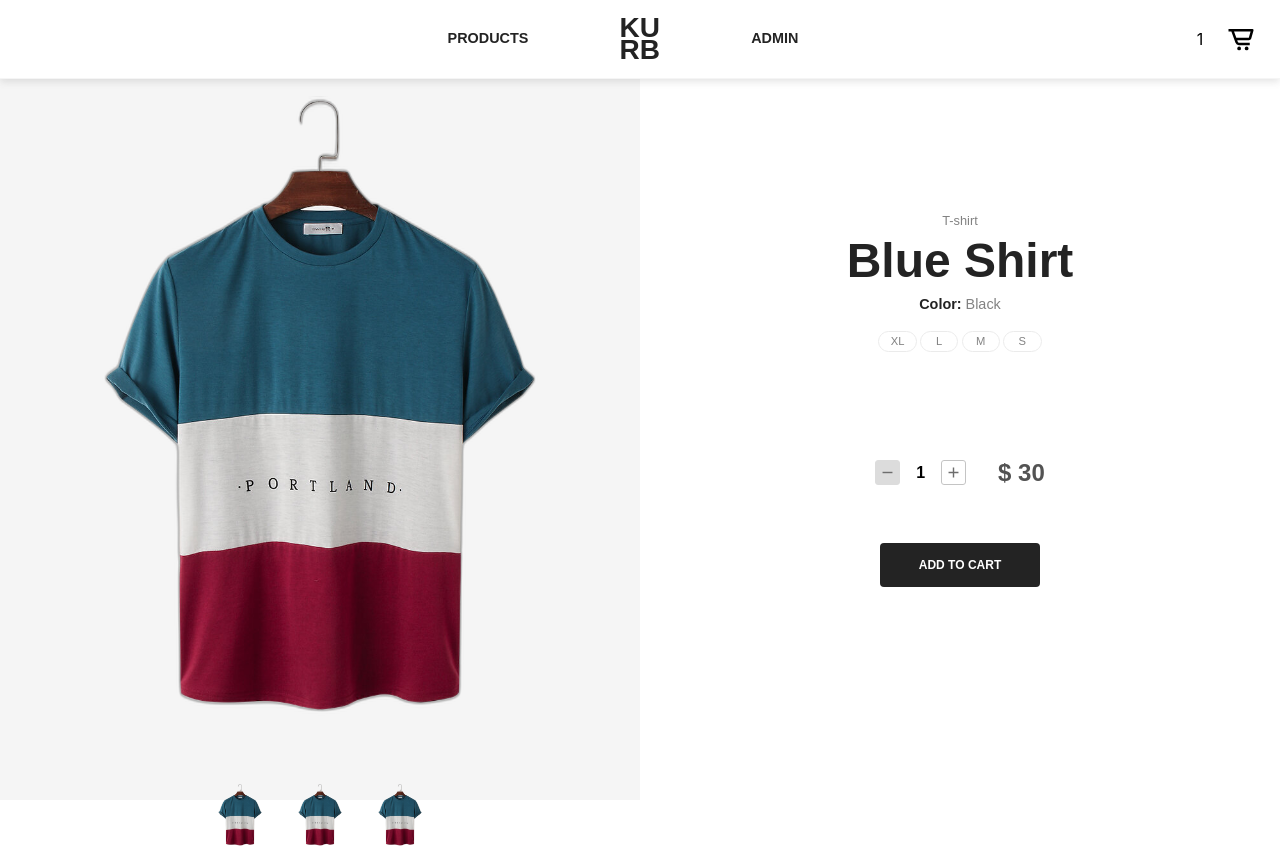
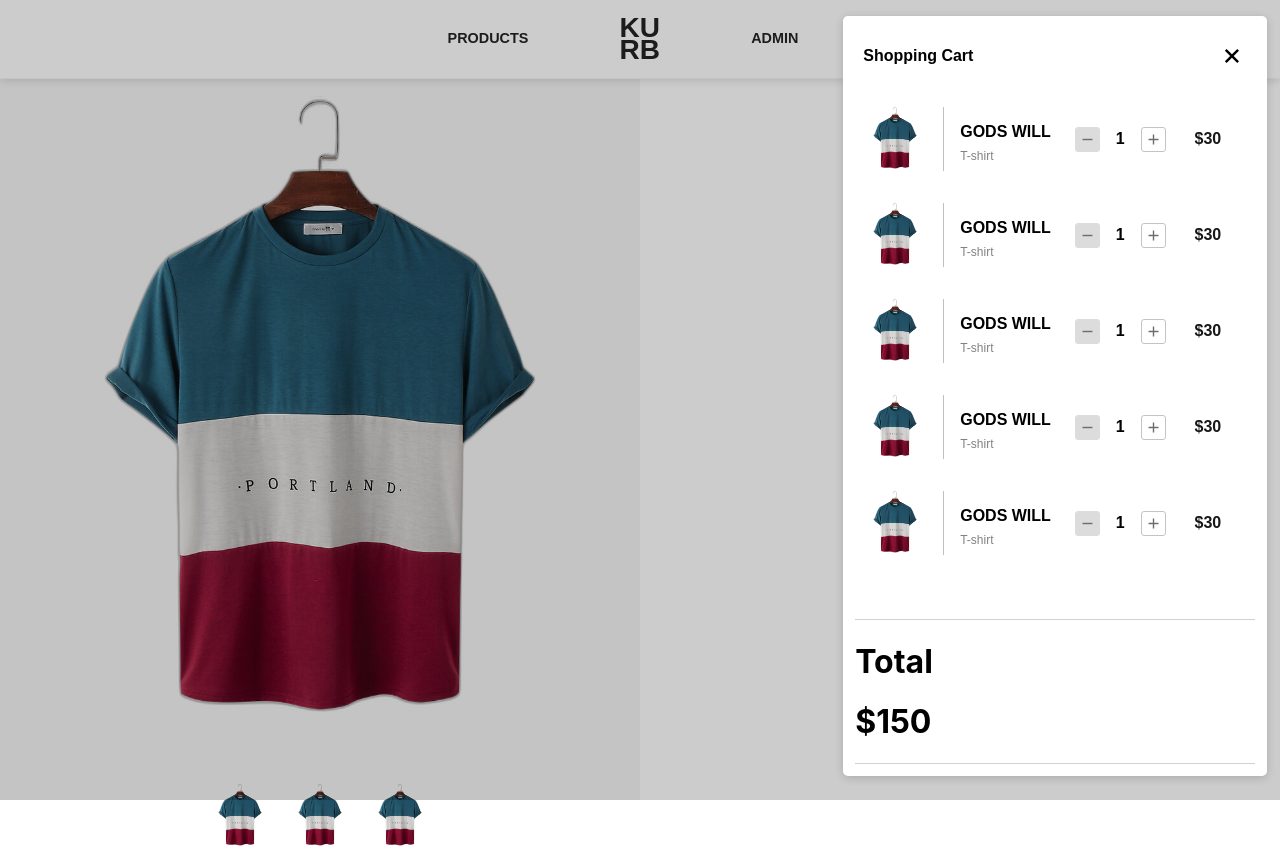
Before and after one commit to TajLonghurst/React-Products-Project, a React (Create React App) app: page /productDetials/1 in a window 1280 px wide. Built offline with nearby package versions, Linux system fonts and the light colour scheme.

Commit message:
Added Cart modal

```diff
--- a/public/index.html
+++ b/public/index.html
@@ -28,6 +28,7 @@
 <body>
   <noscript>You need to enable JavaScript to run this app.</noscript>
   <div id="MobileNavigationMenu"></div>
+  <div id="ModalCart"></div>
   <div id="MobileFilterMenu"></div>
   <div id="root"></div>
   <!--
--- a/src/Animations/Products-Animations.js
+++ b/src/Animations/Products-Animations.js
@@ -1,6 +1,6 @@
 export const filterSlideRight = {
   hidden: {
-    x: "-15vw",
+    x: "-50vw",
   },
   visible: {
     x: "0vw",
@@ -12,12 +12,12 @@ export const filterSlideRight = {
     },
   },
   exit: {
-    x: "-15vw",
+    x: "-50vw",
     transition: {
       delay: 0.8,
       type: "spring",
       damping: "40",
-      stiffness: 500,
+      stiffness: 200,
     },
   },
 };
--- /dev/null
+++ b/src/Components/Modals/CartModal/CartModal.js
@@ -0,0 +1,34 @@
+import React, { Fragment } from "react";
+import classes from "./CartModal.module.css";
+import CartOverlay from "./CartOverlay";
+import xIcon from "../../../Assets/Icons/bx-x.svg";
+import CartModalList from "./CartModalList";
+
+const CartModal = () => {
+  return (
+    <Fragment>
+      <CartOverlay />
+      <div className={classes.container}>
+        <div className={classes.cartbody}>
+          <div className={classes.carthead}>
+            <h1 className={classes.carttitle}>Shopping Cart</h1>
+            <img className={classes.xIcon} src={xIcon} alt="X" />
+          </div>
+          <CartModalList />
+          <CartModalList />
+          <CartModalList />
+          <CartModalList />
+          <CartModalList />
+          <div className={classes.cartbottom}>
+            <div className={classes.verticallineBreaker}></div>
+            <h1>Total</h1>
+            <h1>$150</h1>
+            <div className={classes.verticallineBreaker}></div>
+          </div>
+        </div>
+      </div>
+    </Fragment>
+  );
+};
+
+export default CartModal;
--- /dev/null
+++ b/src/Components/Modals/CartModal/CartModal.module.css
@@ -0,0 +1,44 @@
+.container {
+  position: fixed;
+  top: 2%;
+  right: 1%;
+  z-index: 1001;
+}
+.cartbody {
+  padding: 0.75rem;
+  width: 25rem;
+  height: 100%;
+  max-width: 40rem;
+  background-color: #ffff;
+  box-shadow: rgba(43, 43, 43, 0.2) 0px 2px 8px 0px;
+  border-radius: 5px;
+}
+.carthead {
+  margin: 0;
+  margin: 0.5rem;
+  display: flex;
+  flex-direction: row;
+  justify-content: space-between;
+  align-items: center;
+  margin-bottom: 2rem;
+}
+.xIcon {
+  width: 30px;
+  height: 30px;
+}
+.carttitle {
+  font-family: sans-serif;
+  font-weight: bold;
+  font-size: 1rem;
+}
+.cartbottom {
+  margin-top: 2rem;
+  position: relative;
+}
+.verticallineBreaker {
+  position: relative;
+  content: "";
+  width: 100%;
+  height: 1px;
+  background-color: #d1d1d1;
+}
--- /dev/null
+++ b/src/Components/Modals/CartModal/CartModalList.js
@@ -0,0 +1,32 @@
+import React from "react";
+import classes from "./CartModalList.module.css";
+import shirtBlue from "../../../Assets/Images/ShirtBlue.png";
+import minusIcon from "../../../Assets/Icons/bx-minus.svg";
+import plusIcon from "../../../Assets/Icons/bx-plus.svg";
+
+const CartModalList = () => {
+  return (
+    <ul className={classes.cartcontent}>
+      <li className={classes.cartitem}>
+        <img className={classes.img} src={shirtBlue} alt="Img" />
+        <div className={classes.breakerline}></div>
+        <div className={classes.cartitemcontent}>
+          <h1 className={classes.itemname}>GODS WILL</h1>
+          <p className={classes.categorie}>T-shirt</p>
+        </div>
+        <div className={classes.incromentbtns}>
+          <button className={classes.minsBtn}>
+            <img className={classes.iconsize} src={minusIcon} alt="-" />
+          </button>
+          <p className={classes.itemCount}>1</p>
+          <button className={classes.plusBtn}>
+            <img className={classes.iconsize} src={plusIcon} alt="+" />
+          </button>
+          <p className={classes.itemprice}>$30</p>
+        </div>
+      </li>
+    </ul>
+  );
+};
+
+export default CartModalList;
--- /dev/null
+++ b/src/Components/Modals/CartModal/CartModalList.module.css
@@ -0,0 +1,98 @@
+.cartcontent {
+  margin: 0;
+  padding: 0;
+  list-style: none;
+  display: flex;
+  flex-direction: row;
+  align-items: center;
+}
+.cartitem {
+  display: flex;
+  flex-direction: row;
+  padding-bottom: 2rem;
+}
+.cartitemcontent {
+  margin: 0.5rem;
+  margin-right: 1.5rem;
+}
+.categorie {
+  margin: 0;
+  font-family: sans-serif;
+  font-weight: lighter;
+  font-size: 12px;
+  color: #828282;
+  margin-top: 0.5rem;
+}
+.itemname {
+  margin: 0;
+  font-family: sans-serif;
+  font-size: 1rem;
+  font-weight: bold;
+  letter-spacing: 0px;
+  margin-top: 0.5rem;
+}
+.breakerline {
+  display: block;
+  background-color: #c0c0c0;
+  content: "";
+  width: 1px;
+  height: 4rem;
+  margin-left: 1.5rem;
+  margin-right: 0.5rem;
+}
+.incromentbtns {
+  display: flex;
+  flex-direction: row;
+  align-items: center;
+}
+.minsBtn {
+  background-color: #dcdcdc;
+  border: 1px solid #dcdcdc;
+  border-radius: 3px;
+  width: 25px;
+  height: 25px;
+  display: flex;
+  flex-direction: row;
+  justify-content: center;
+  align-items: center;
+}
+.plusBtn {
+  background-color: transparent;
+  border: 1px solid #c4c4c4;
+  border-radius: 3px;
+  width: 25px;
+  height: 25px;
+  display: flex;
+  flex-direction: row;
+  justify-content: center;
+  align-items: center;
+}
+.minsBtn:active {
+  background-color: #c7c7c7;
+}
+.plusBtn:active {
+  background-color: #e9e9e9;
+}
+.itemCount {
+  margin-left: 1rem;
+  margin-right: 1rem;
+  font-family: sans-serif;
+  font-weight: bold;
+  font-size: 1rem;
+}
+.iconsize {
+  width: 17px;
+  height: 17px;
+}
+.itemprice {
+  margin: 0;
+  margin-left: 1.8rem;
+  font-family: sans-serif;
+  font-weight: bold;
+  font-size: 1rem;
+  color: #171717;
+}
+.img {
+  width: 3rem;
+  margin-left: 1rem;
+}
--- /dev/null
+++ b/src/Components/Modals/CartModal/CartOverlay.js
@@ -0,0 +1,8 @@
+import React from "react";
+import classes from "./CartOverlay.module.css";
+
+const CartOverlay = () => {
+  return <div className={classes.CartOverlay}></div>;
+};
+
+export default CartOverlay;
--- /dev/null
+++ b/src/Components/Modals/CartModal/CartOverlay.module.css
@@ -0,0 +1,9 @@
+.CartOverlay {
+  position: fixed;
+  top: 0%;
+  left: 0%;
+  width: 100%;
+  height: 100vh;
+  background-color: rgba(0, 0, 0, 0.2);
+  z-index: 1000;
+}
--- a/src/Components/Navigation/NavigationBar.js
+++ b/src/Components/Navigation/NavigationBar.js
@@ -9,6 +9,7 @@ import { ModalMobileNav } from "../Modals/NavigationModal/ModalMobileNav";
 import { motion } from "framer-motion";
 import { slideDown } from "../../Animations/Navigation-Animation";
 import { uiActions } from "../../Store/ui-slice";
+import CartModal from "../Modals/CartModal/CartModal";
 
 const NavigationBar = () => {
   const menuIsActive = useSelector((state) => state.ui.mobileIsActive);
@@ -46,6 +47,7 @@ const NavigationBar = () => {
         )}
       </motion.nav>
       {menuIsActive && <ModalMobileNav />}
+      <CartModal />
     </Fragment>
   );
 };
```
Also changed, not shown: src/Components/Modals/CartModal/ModalCart.js (added, +13 -0 lines).
